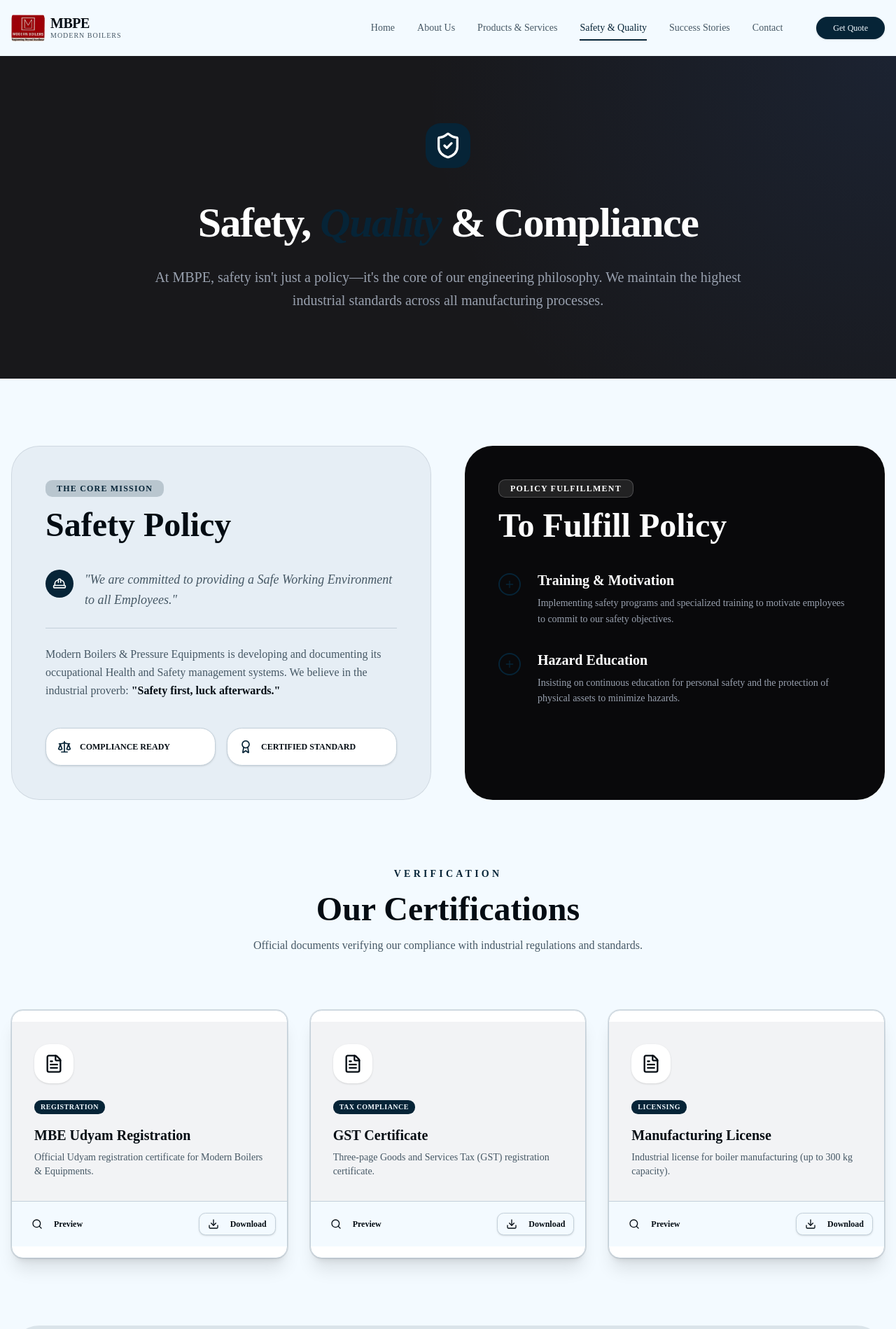
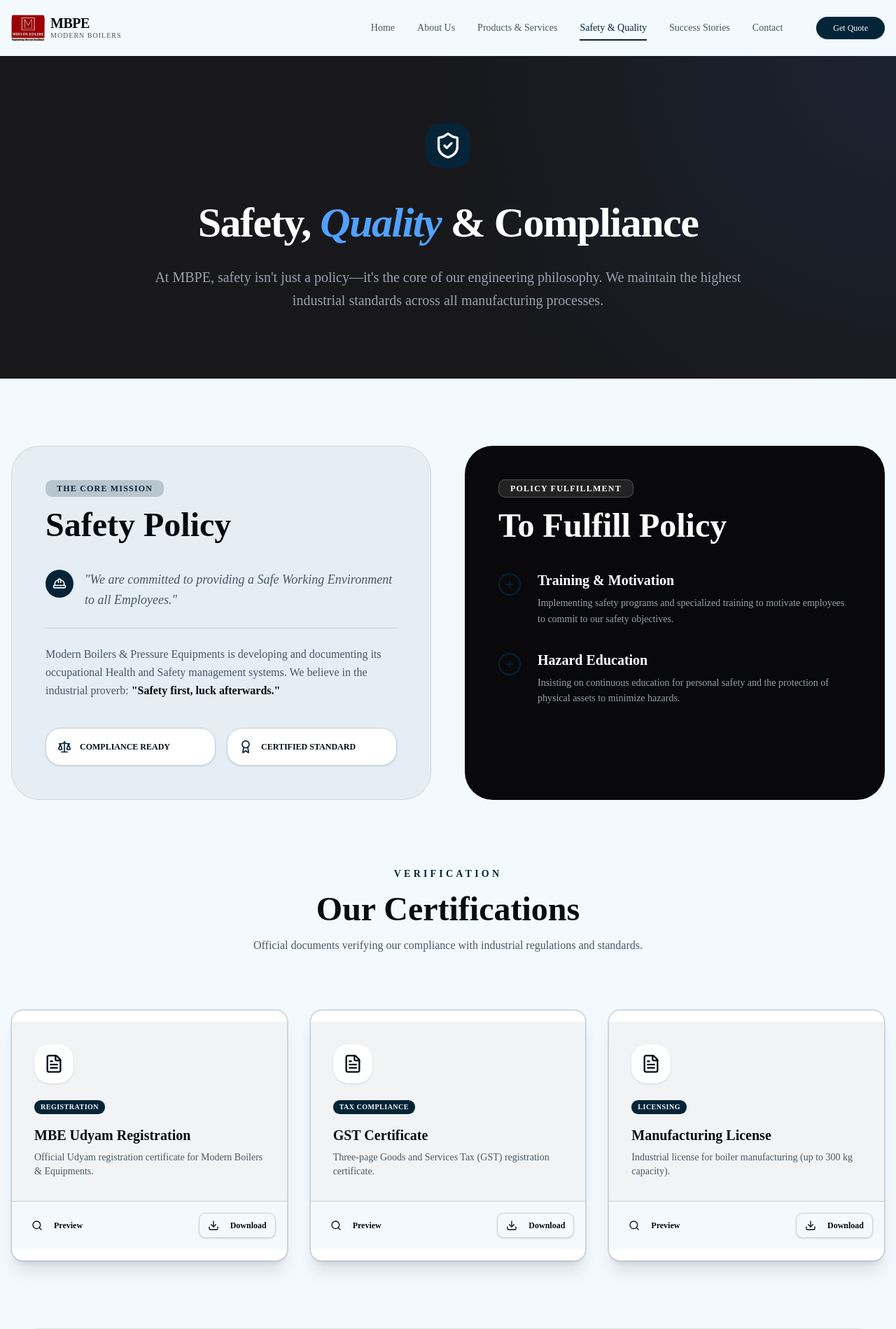
Before and after one commit to codingnoobno1/mbp, a Next.js app: page /safety in a window 1280 px wide. Shown: the top 1899 px of the page at 70% size. Built offline with nearby package versions, Linux system fonts and the light colour scheme.

Commit message:
feat: add products page with catalog, services, and project highlights

```diff
--- a/src/app/products/page.tsx
+++ b/src/app/products/page.tsx
@@ -109,6 +109,15 @@
           <h2 className="text-sm uppercase tracking-[0.3em] font-bold text-primary">Our Portfolio</h2>
           <h3 className="text-3xl md:text-5xl font-bold">Industrial Product Line</h3>
         </motion.div>
+
+        {/* Mobile Category Scroll */}
+        <div className="md:hidden flex overflow-x-auto pb-8 gap-4 snap-x snap-mandatory hide-scrollbar mb-12">
+          {["All Products", "Boilers", "Vessels", "Exchangers", "Custom Solutions"].map((cat, i) => (
+            <Badge key={i} variant={i === 0 ? "default" : "outline"} className="snap-center whitespace-nowrap px-6 py-2 rounded-full text-sm">
+              {cat}
+            </Badge>
+          ))}
+        </div>
 
         <div className="flex flex-col gap-12 lg:gap-32">
           {products.map((product, i) => (
--- a/src/app/safety/page.tsx
+++ b/src/app/safety/page.tsx
@@ -69,7 +69,7 @@
               animate={{ opacity: 1, y: 0 }}
               className="text-4xl md:text-6xl font-bold tracking-tight"
             >
-              Safety, <span className="text-primary italic">Quality</span> & Compliance
+              Safety, <span className="text-blue-400 italic">Quality</span> & Compliance
             </motion.h1>
             <p className="text-gray-400 text-xl leading-relaxed">
               At MBPE, safety isn't just a policy—it's the core of our engineering philosophy. We maintain the highest industrial standards across all manufacturing processes.
@@ -171,11 +171,11 @@
                       <p className="text-muted-foreground text-sm line-clamp-2">{doc.description}</p>
                     </div>
                   </div>
-                  <div className="p-4 bg-background border-t flex items-center justify-between">
-                    <Button variant="ghost" size="sm" className="font-bold text-xs" onClick={() => setSelectedDoc(doc.url)}>
+                  <div className="p-4 bg-background border-t flex flex-col sm:flex-row items-center justify-between gap-4">
+                    <Button variant="ghost" size="sm" className="font-bold text-xs w-full sm:w-auto h-12 sm:h-9" onClick={() => setSelectedDoc(doc.url)}>
                       <Search className="w-3 h-3 mr-2" /> Preview
                     </Button>
-                    <Button variant="outline" size="sm" className="font-bold text-xs" asChild>
+                    <Button variant="outline" size="sm" className="font-bold text-xs w-full sm:w-auto h-12 sm:h-9" asChild>
                       <a href={doc.url} download>
                         <Download className="w-3 h-3 mr-2" /> Download
                       </a>
--- a/src/app/success-stories/page.tsx
+++ b/src/app/success-stories/page.tsx
@@ -117,7 +117,7 @@
             animate={{ opacity: 1, scale: 1 }}
             className="text-4xl md:text-7xl font-bold tracking-tight mb-6"
           >
-            Success <span className="text-zinc-900/50 italic">Stories</span>
+            Success <span className="text-sky-300 italic">Stories</span>
           </motion.h1>
           <p className="text-primary-foreground/70 text-xl max-w-2xl mx-auto leading-relaxed">
             From specialized refinery installations to global power plant integrations, explore how MBPE delivers industrial excellence.
```
